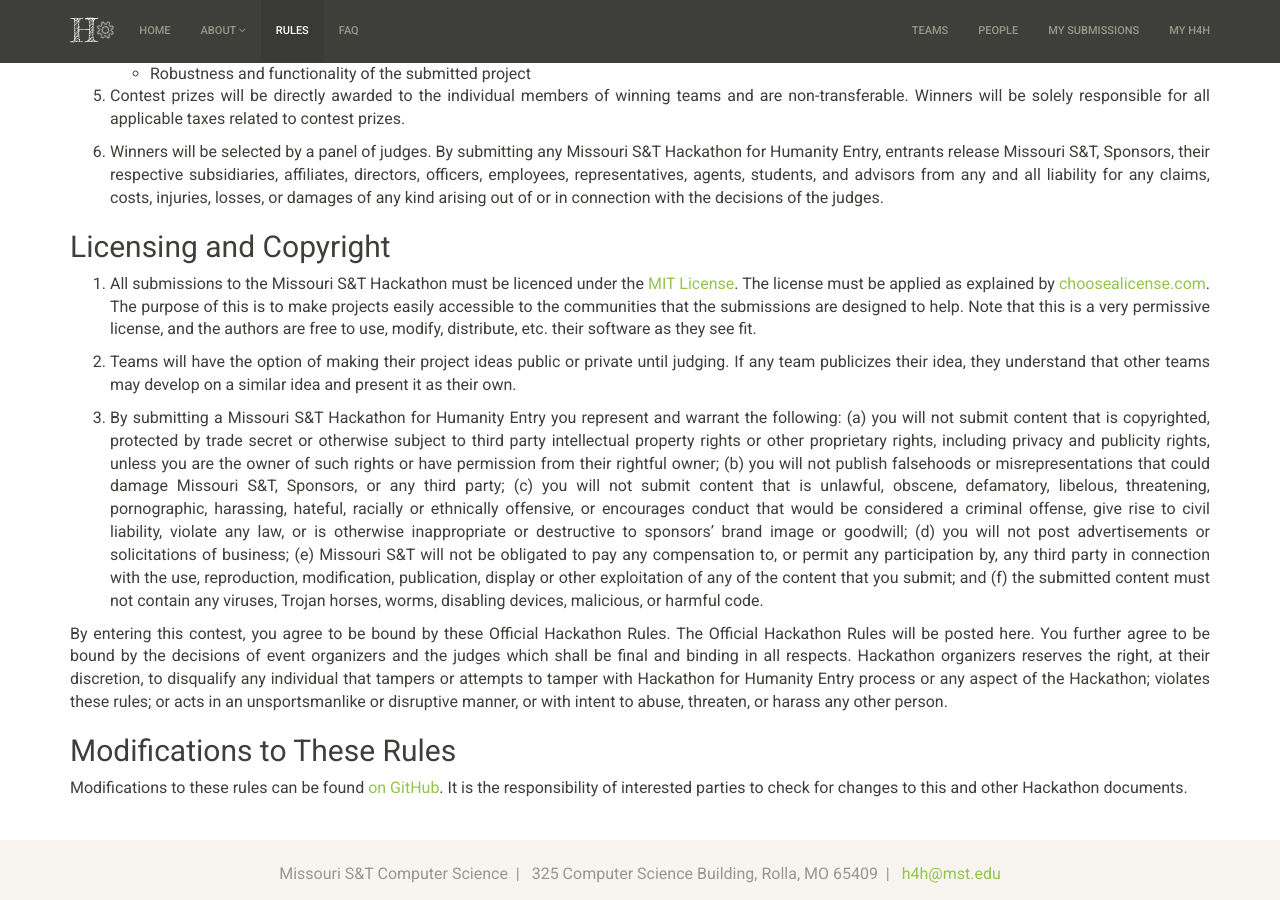
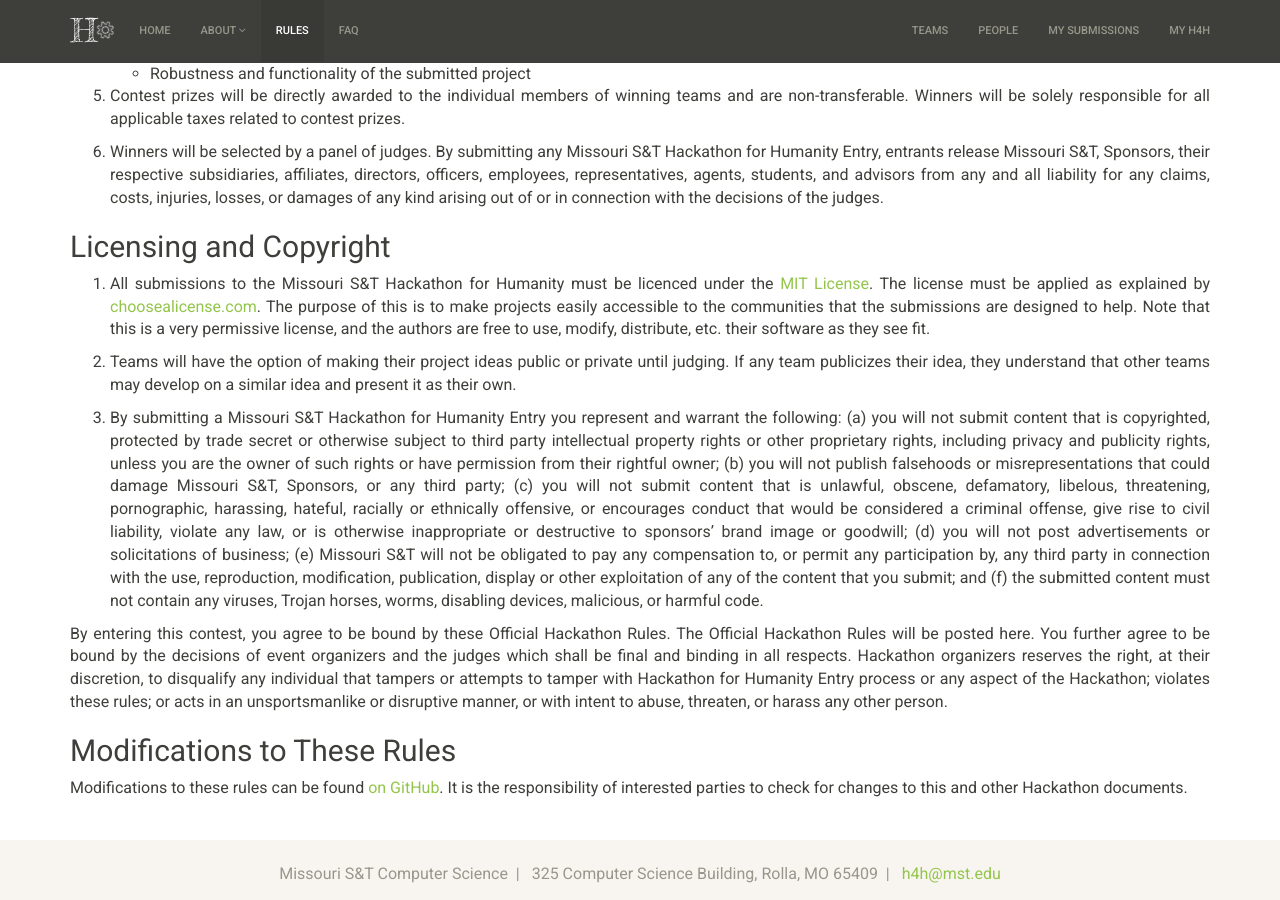
Before and after one commit to cmpsci-goldnjub/info, a Jekyll site: the page built from rules.md, in a window 1280 px wide and 900 px high, scrolled down 1710 px. Built offline with Jekyll 4.4.1, drawn with Linux system fonts in a browser that asks for light colours.

Commit message:
Add 'for Humanity' to License and Copyright rule 1

```diff
--- a/rules.md
+++ b/rules.md
@@ -88,7 +88,7 @@
 
 ## Licensing and Copyright
 
-1.  All submissions to the Missouri S&T Hackathon must be licenced under the [MIT License](http://choosealicense.com/licenses/mit/). The license must be applied as explained by [choosealicense.com](http://choosealicense.com/licenses/mit/). The purpose of this is to make projects easily accessible to the communities that the submissions are designed to help. Note that this is a very permissive license, and the authors are free to use, modify, distribute, etc. their software as they see fit.
+1.  All submissions to the Missouri S&T Hackathon for Humanity must be licenced under the [MIT License](http://choosealicense.com/licenses/mit/). The license must be applied as explained by [choosealicense.com](http://choosealicense.com/licenses/mit/). The purpose of this is to make projects easily accessible to the communities that the submissions are designed to help. Note that this is a very permissive license, and the authors are free to use, modify, distribute, etc. their software as they see fit.
 
 2.  Teams will have the option of making their project ideas public or private until judging. If any team publicizes their idea, they understand that other teams may develop on a similar idea and present it as their own.
 
```
